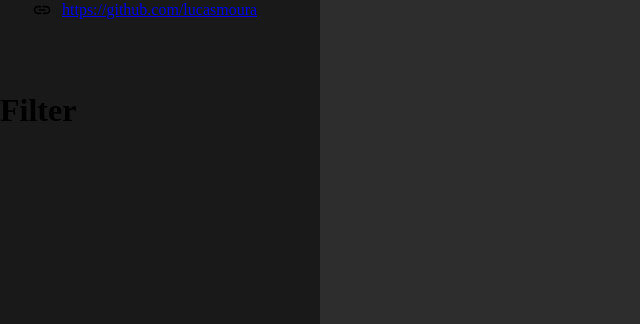
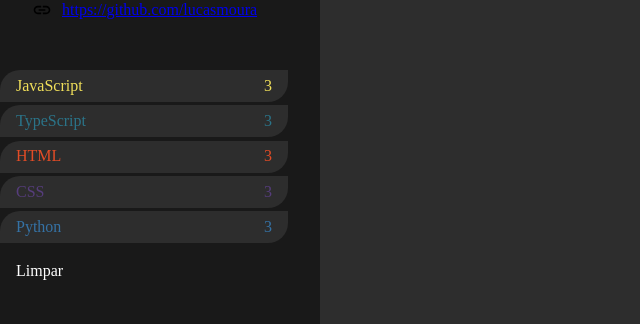
Before and after one commit to HenriqueCostaSI/Api-GitHub-React, a React (Create React App) app: page /repositories in a window 1280 px wide. Shown: the part 473-797 px from the top of the page, without its empty margins (0-640 px from the left). Built offline with nearby package versions, Linux system fonts and the light colour scheme.

Commit message:
Atualiza componente Filter para exibir contagem de linguagens e melhora a estilização dos seletores

```diff
--- a/src/pages/RepositoriesPage/Profile/Filter/index.jsx
+++ b/src/pages/RepositoriesPage/Profile/Filter/index.jsx
@@ -1,40 +1,28 @@
 import React from 'react';
+import { Container, Selector, Clear } from './styles';
 
 function Filter() {
     const languages = [
-        { name: 'JavaScript', color: '#f1e05a' },
-        { name: 'TypeScript', color: '#2b7489' },
-        { name: 'HTML', color: '#e34c26' },
-        { name: 'CSS', color: '#563d7c' },
-        { name: 'Python', color: '#3572A5' },
-        { name: 'Java', color: '#b07219' },
-        { name: 'PHP', color: '#4F5D95' },
-        { name: 'C#', color: '#178600' },
-        { name: 'C++', color: '#f34b7d' },
-        { name: 'Shell', color: '#89e051' },
-        { name: 'Ruby', color: '#701516' },
-        { name: 'Swift', color: '#ffac45' },
-        { name: 'Kotlin', color: '#F18E33' },
-        { name: 'Go', color: '#00ADD8' },
-        { name: 'Rust', color: '#dea584' },
-        { name: 'Scala', color: '#c22d40' },
-        { name: 'Vue', color: '#2c3e50' },
-        { name: 'React', color: '#61dafb' },
-        { name: 'Angular', color: '#dd0031' },
-        { name: 'Node.js', color: '#339933' },
-        { name: 'Dart', color: '#00B4AB' },
-        { name: 'Elixir', color: '#6e4a7e' },
-        { name: 'Haskell', color: '#5e5086' },
-        { name: 'Lua', color: '#000080' },
-        { name: 'Perl', color: '#0298c3' },
-        { name: 'C', color: '#555555' },
-        { name: 'R', color: '#198CE7' },
+        { name: 'JavaScript', count: 3 ,color: '#f1e05a' },
+        { name: 'TypeScript', count: 3 ,color: '#2b7489' },
+        { name: 'HTML', count: 3 ,color: '#e34c26' },
+        { name: 'CSS', count: 3 ,color: '#563d7c' },
+        { name: 'Python', count: 3 ,color: '#3572A5' },
+
 
     ]
+    const selectors = languages.map((lang) => (
+        <Selector key={lang.name.toLocaleLowerCase()}
+                color={lang.color}>
+            <span>{lang.name}</span>
+            <span>{lang.count}</span>
+        </Selector>
+    ));
   return (
-    <div>
-      <h1>Filter</h1>
-    </div>
+    <Container>
+        {selectors}
+        <Clear>Limpar</Clear>
+    </Container>
   );
 }
 
--- a/src/pages/RepositoriesPage/Profile/Filter/styles.js
+++ b/src/pages/RepositoriesPage/Profile/Filter/styles.js
@@ -1,10 +1,12 @@
 import styled from "styled-components";
 
-export const container = styled.div`
+export const Container = styled.div`
     display: grid;
     grid-template-columns:auto;
     gap: 0.2rem;
     padding-right: 2rem;
+
+
 
 
     @media screen and (max-width: ${(props) => props.theme.breakpoints.md}) {
@@ -28,12 +30,12 @@ export const Selector = styled.button`
     background: ${(props) => props.theme.colors.container};
     color: ${(props) => props.color || props.theme.colors.text};
     font-size: ${(props) => props.theme.fontSizes.small};
-    cursor: pointer;
-    transition: background 0.3s, transform 0.3s;
+
+    transition: background 0.8s, transform 0.5s;
 
     &:hover,
     .selected {
-        background: ${(props) =>props.color || props.theme.colors.hover};
+        background: ${(props) =>props.color || props.theme.colors.gray500};
         color: ${(props) => props.color ? props.theme.colors.text : props.theme.colors.black};
         transform: translateX(5px) scale(1.02);
     }
@@ -46,3 +48,21 @@ export const Selector = styled.button`
         }
     }
 `;
+
+export const Clear = styled.button`
+  background: transparent;
+  border: none;
+  color: ${(props) => props.theme.colors.text};
+  text-align: left ;
+  padding: 1rem;
+
+  &:hover {
+    color:rgba(255, 255, 255, 0.5);
+  }
+
+  @media screen and (max-width: ${(props) => props.theme.breakpoints.md}) {
+    text-align: center;
+    padding: 0 1rem;
+  }
+
+`;
--- a/src/pages/RepositoriesPage/Profile/styles.js
+++ b/src/pages/RepositoriesPage/Profile/styles.js
@@ -59,17 +59,3 @@ export const Data = styled.p`
     margin-right: 10px;
   }
 `;
-
-
-export const Clear = styled.button`
-  background: transparent;
-  border: none;
-  color: ${(props) => props.theme.colors.text};
-  text-align:center ;
-
-  &:hover {
-    color:rgba(255, 255, 255, 0.5);
-  }
-
-
-`;
```
